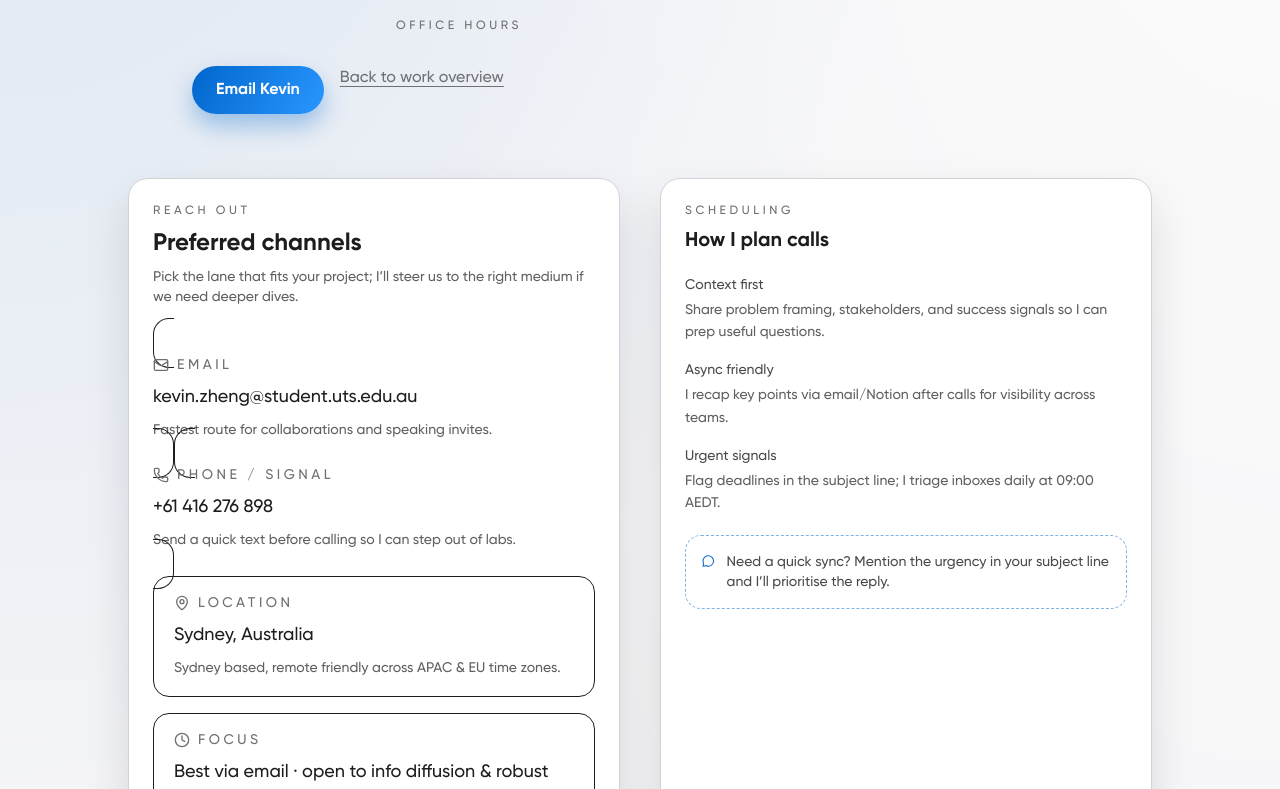
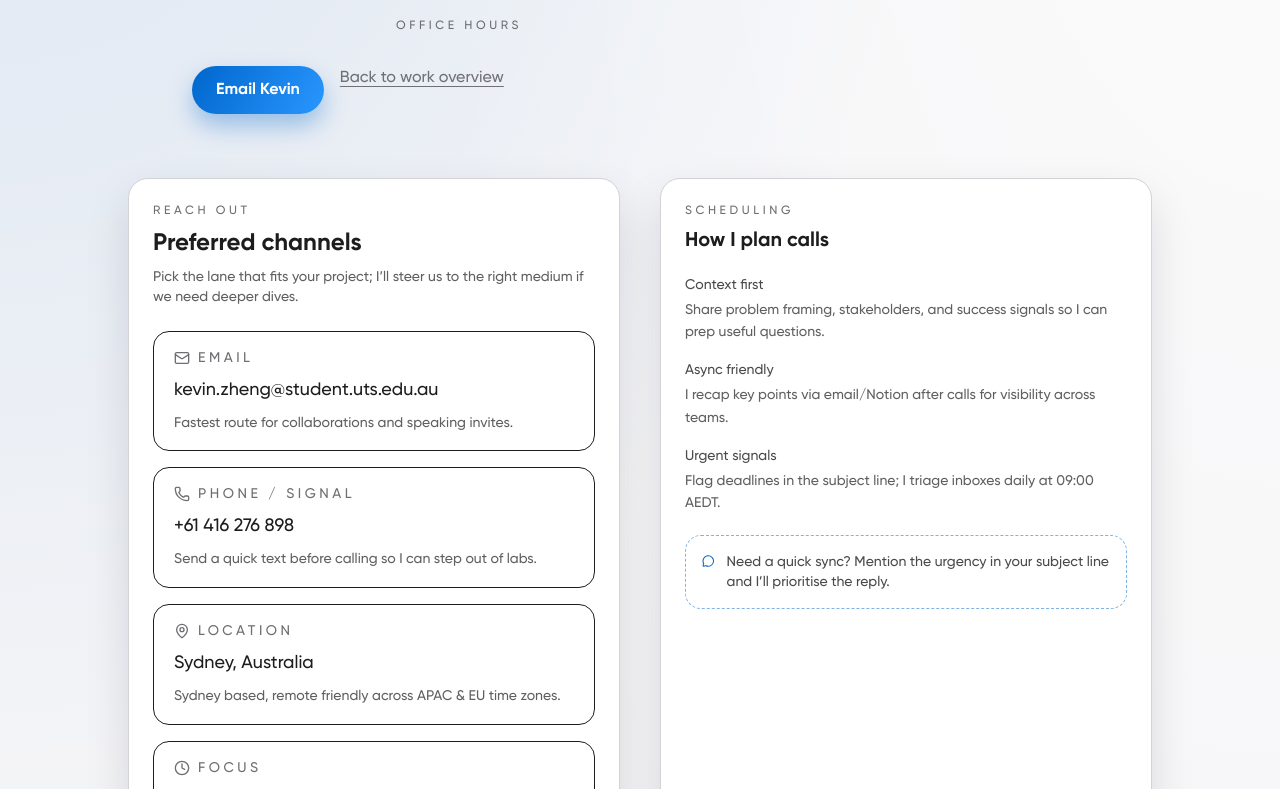
Before and after one commit to kyxzhe/kyxzhe.github.io, a Next.js app: page /contact in a window 1280 px wide. Shown: the part 540-1329 px from the top of the page. Built offline with nearby package versions, Linux system fonts and the light colour scheme.

Commit message:
fix: align contact channel cards

```diff
--- a/src/app/contact/page.tsx
+++ b/src/app/contact/page.tsx
@@ -187,7 +187,7 @@ export default function ContactPage() {
                   <Link
                     key={label}
                     href={link}
-                    className="rounded-2xl border border-border/70 px-5 py-4 hover:border-foreground/50 transition-colors"
+                    className="block rounded-2xl border border-border/70 px-5 py-4 hover:border-foreground/50 transition-colors"
                   >
                     {content}
                   </Link>
```
